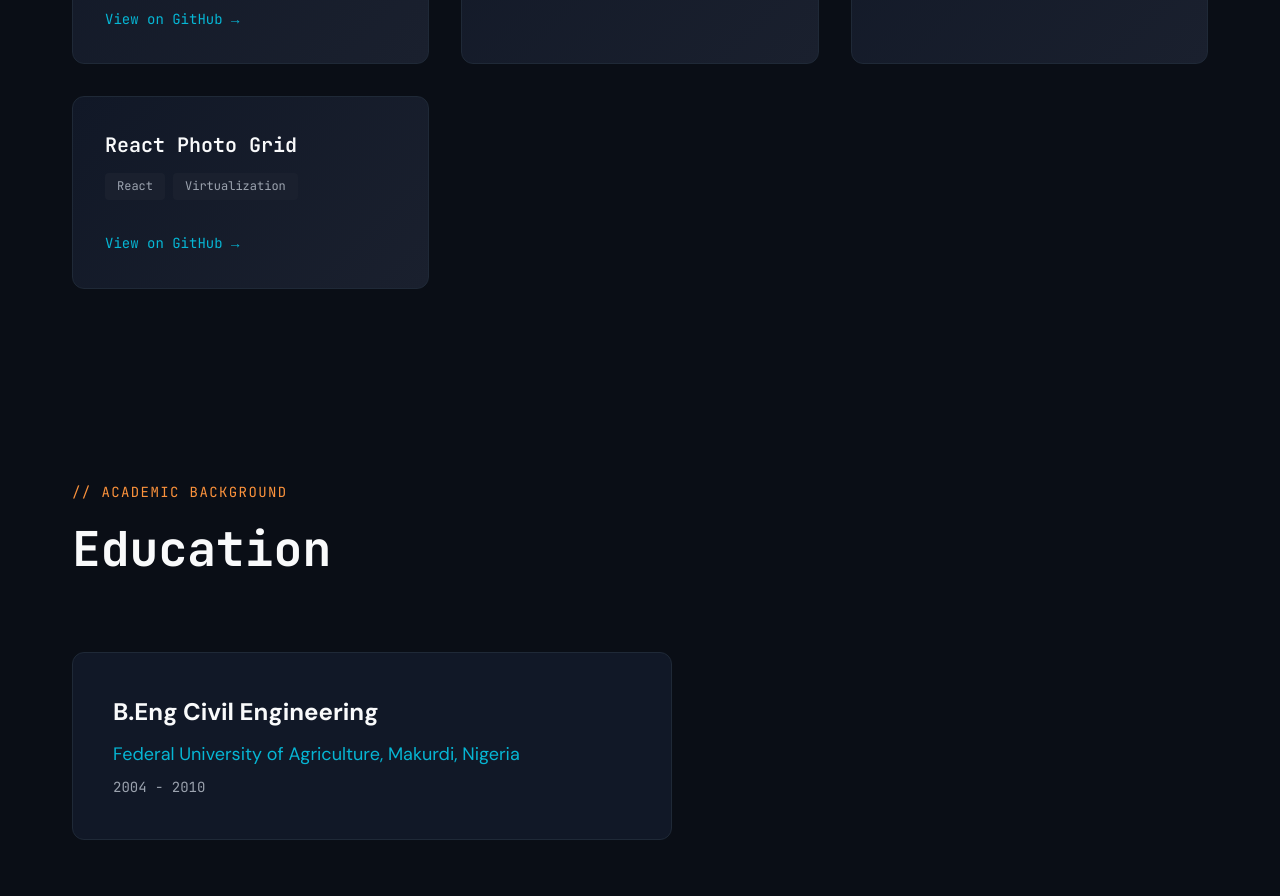
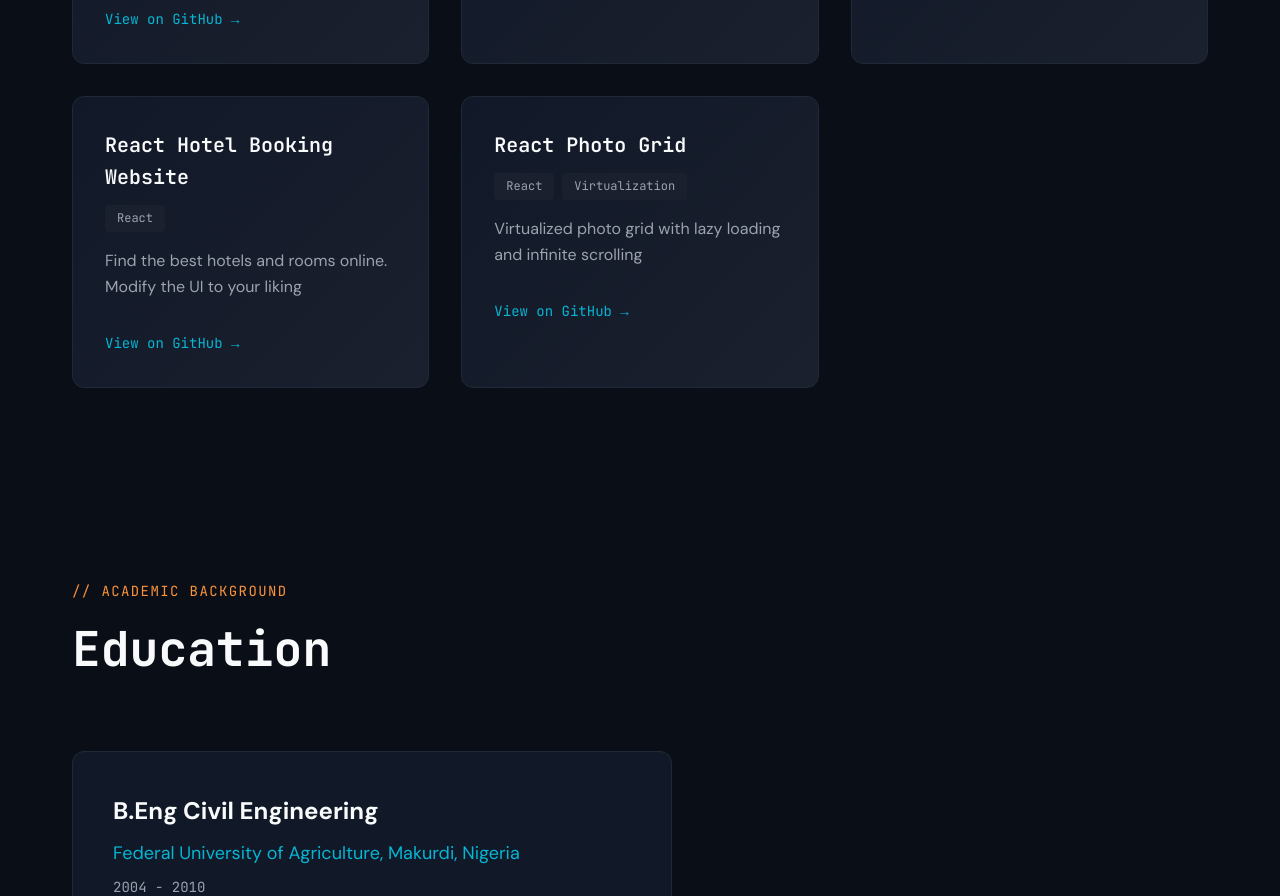
Before and after one commit to rkterungwa16/terk-portfolio, a React (Vite) app: page / in a window 1280 px wide. Shown: the part 7140-8036 px from the top of the page. Built offline with nearby package versions, Linux system fonts and the light colour scheme.

Commit message:
add hotel booking project

```diff
--- a/src/Portfolio.tsx
+++ b/src/Portfolio.tsx
@@ -267,10 +267,16 @@ export const Portfolio = () => {
       description: 'Custom file upload component with progress tracking',
     },
     {
+      name: 'React Hotel Booking Website',
+      tech: ['React'],
+      url: 'https://github.com/rkterungwa16/terkstay',
+      description: 'Find the best hotels and rooms online. Modify the UI to your liking',
+    },
+    {
       name: 'React Photo Grid',
       tech: ['React', 'Virtualization'],
       url: 'https://github.com/rkterungwa16/terk-photo-grid',
-      description: '',
+      description: 'Virtualized photo grid with lazy loading and infinite scrolling',
     },
   ];
 
```
